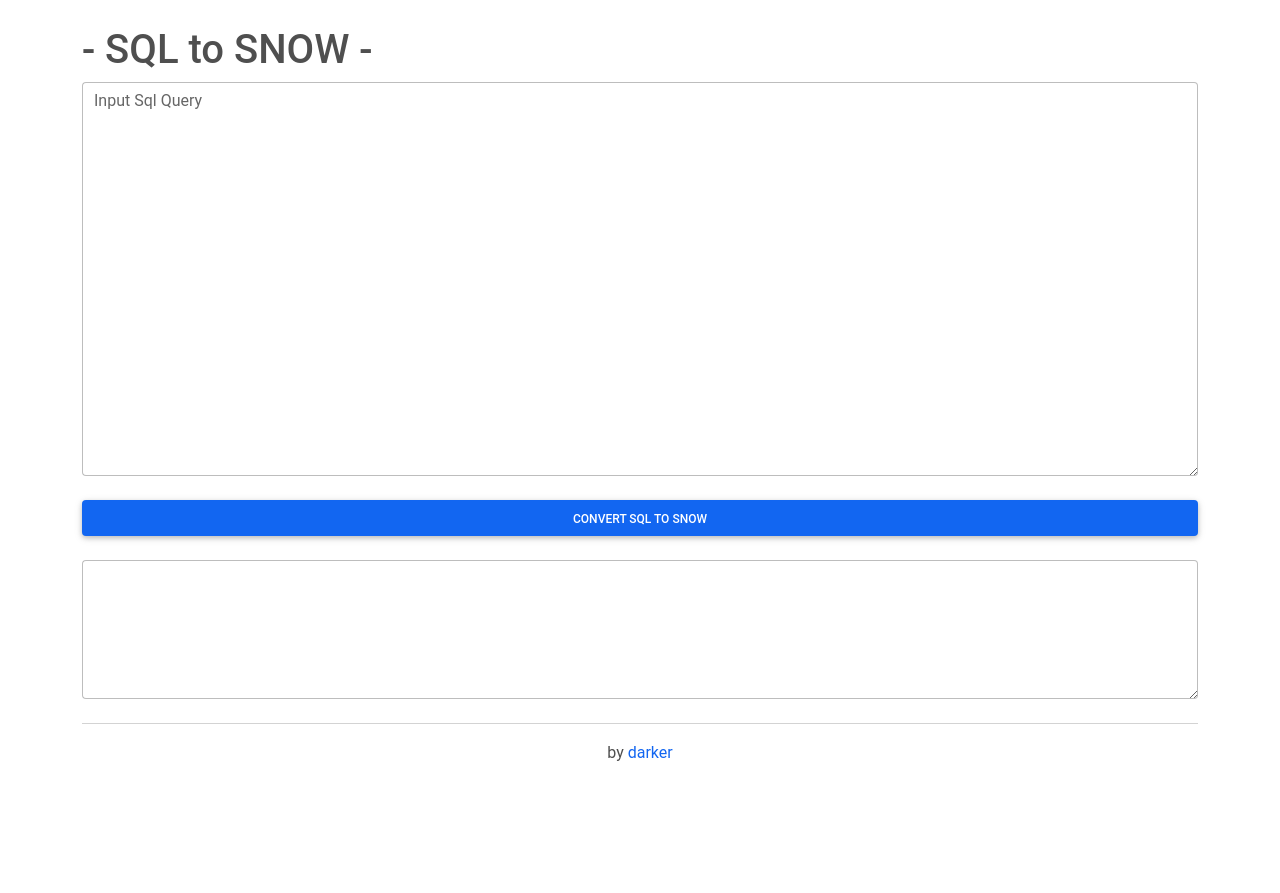
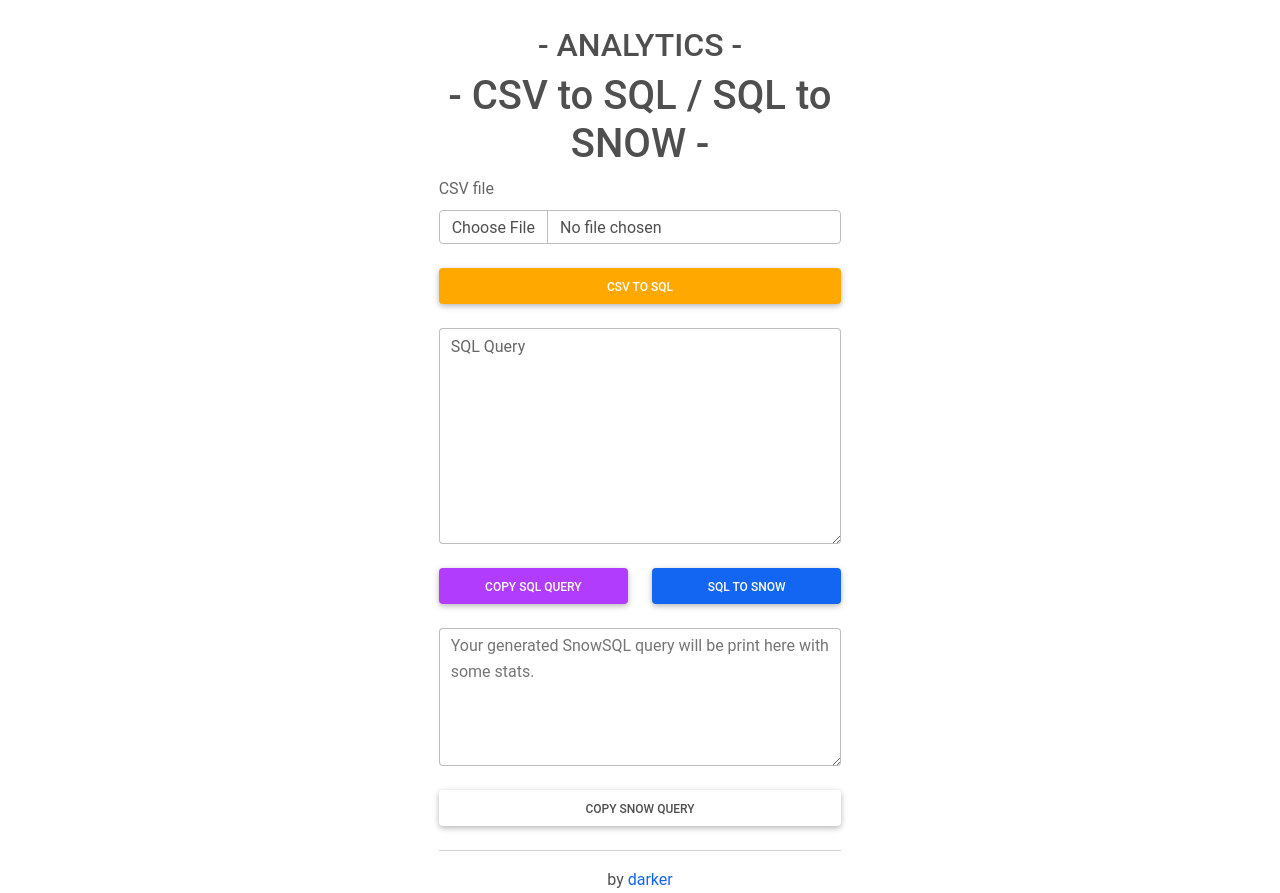
Before and after one commit to Sanix-Darker/sql-to-snow, a Flask app: page / in a window 1280 px wide. Before the commit the page ends 761 px from the top, so only its background shows below. Run offline with Flask 2, Linux system fonts and the light colour scheme; some libraries are stand-ins or nearby versions.

Commit message:
updating the ui + adding stuffs

```diff
--- a/app/main.py
+++ b/app/main.py
@@ -17,11 +17,10 @@ def index():
     return render_template("index.html")
 
 
-@app.route('/convert', methods=['POST'])  # To prevent Cors issues
+@app.route('/convert-snow', methods=['POST'])  # To prevent Cors issues
 @cross_origin(supports_credentials=True)
 def converter():
     start = time.time()
-
     (qid,
      sql_query,
      snow_query) = converter_box(request.json["sql_query"])
@@ -38,5 +37,22 @@ def converter():
     return response
 
 
+@app.route('/convert-sql', methods=['POST'])  # To prevent Cors issues
+@cross_origin(supports_credentials=True)
+def converter2():
+    start = time.time()
+    qid, sql_query = converter_box(request.json["sql_query"])
+
+    elapsed = time.time() - start
+
+    response = {
+        "qid": qid,
+        "sql_query": sql_query,
+        "elapsed": elapsed
+    }
+
+    return response
+
+
 if __name__ == "__main__":
     app.run(host='0.0.0.0', debug=True, port=7777)
--- a/app/templates/index.html
+++ b/app/templates/index.html
@@ -7,15 +7,31 @@
         />
     </head>
     <body>
-        <div class="container">
+        <div class="container col-md-4">
             <br>
-            <h1>- SQL to SNOW -</h1>
+            <center>
+                <h2>- ANALYTICS -</h2>
+                <h1>- CSV to SQL / SQL to SNOW -</h1>
+            </center>
             <form>
+                <!-- Message input -->
+            <div class=" mb-4" >
+                <label class="form-label" for="csvFile">CSV file</label>
+                <input type="file" class="form-control" id="csvFile"/>
+            </div>
+                <!-- Submit button -->
+            <button type="button"
+                    id="convert_it0"
+                    onclick="convert_it();"
+                    class="btn btn-warning btn-block mb-4">
+                Csv to Sql
+            </button>
+
               <!-- Message input -->
               <div class="form-outline mb-4">
                 <textarea class="form-control"
                           id="sqlQuery"
-                          rows="15"
+                          rows="8"
                           placeholder="CREATE DATABASE IF NOT EXISTS test;
 
 CREATE TABLE table_1(
@@ -35,21 +51,42 @@ CREATE TABLE table_2(
     FOREIGN KEY (d_id) REFERENCES table_1(t_id)
 );
 "></textarea>
-                <label class="form-label" for="sqlQuery">Input Sql Query</label>
+                <label class="form-label" for="sqlQuery">SQL Query</label>
               </div>
 
-            <!-- Submit button -->
-            <button type="button"
-                    id="convert_it"
-                    onclick="send_sql();"
-                    class="btn btn-primary btn-block mb-4">
-                Convert Sql to Snow
-            </button>
+            <div class="row">
+                <div class="col-md">
+                    <button type="button"
+                            id="copy_content0"
+                            onclick="copy2();"
+                            class="btn col-md btn-secondary btn-block mb-4">
+                        Copy SQL Query
+                    </button>
+                </div>
+
+                <div class="col-md">
+                        <button type="button"
+                                id="convert_it"
+                                onclick="send_sql();"
+                                class="btn col-md btn-primary btn-block mb-4">
+                            Sql to Snow
+                        </button>
+                </div>
+            </div>
 
             <!-- Message input -->
             <div class="form-outline mb-4" >
-                <textarea class="form-control" id="snowQuery" rows="5"></textarea>
+                <textarea class="form-control"
+                          placeholder="Your generated SnowSQL query will be print here with some stats."
+                          id="snowQuery" rows="5"></textarea>
             </div>
+
+            <button type="button"
+                    id="copy_content"
+                    onclick="copy();"
+                    class="btn btn-block mb-4">
+                Copy SNOW Query
+            </button>
         </form>
         <hr>
         </div>
@@ -66,7 +103,7 @@ CREATE TABLE table_2(
         <script type="text/javascript">
             const send_sql = async () => {
               document.getElementById("convert_it").value = "CONVERSION IN PROGRESS...."
-              const rawResponse = await fetch('/convert', {
+              const rawResponse = await fetch('/convert-snow', {
                 method: 'POST',
                 headers: {
                   'Accept': 'application/json',
@@ -87,6 +124,20 @@ CREATE TABLE table_2(
               document.getElementById("convert_it").value = "Convert Sql to Snow"
               console.log(content);
             }
+
+            const send_csv = async () => {
+                const formData  = new FormData();
+
+                const fileInput = document.querySelector('#convert_it0') ;
+                const formData = new FormData();
+
+                formData.append('file', fileInput.files[0]);
+
+              const response = await fetch("/convert-sql", {
+                method: 'POST',
+                body: formData
+              });
+            }
         </script>
     </body>
 </html>
```
Also changed, not shown: app/utils.py (+27 -0 lines), README.md.
